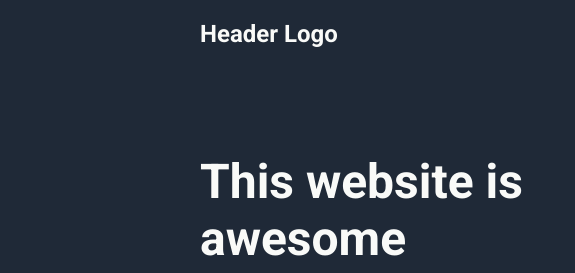
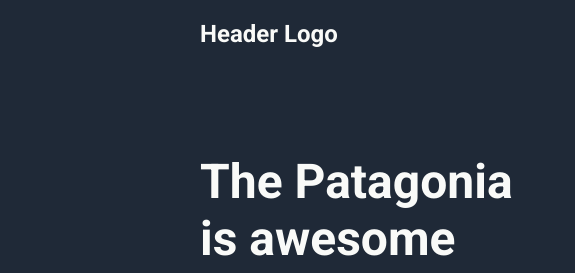
Before and after one commit to Gepoverlow/landing_page, a plain HTML site: page index.html in a window 1280 px wide. Shown: the top 273 px of the page, 0-575 px from the left. Drawn offline with Linux system fonts and the light colour scheme.

Commit message:
changed title to subject of webpage: Patagonia

```diff
--- a/index.html
+++ b/index.html
@@ -23,7 +23,7 @@
                 </div>
                 <div class="container-header-bottom">
                     <div class="container-header-title">
-                        <h1 class="header-title">This website is awesome</h1>
+                        <h1 class="header-title">The Patagonia is awesome</h1>
                         <p class="header-description">This website has some subtext that goes under the main title. It`s a smaller font and the color is lower contrast</p>
                         <div class="header-btn">Sign Up</div>
                     </div>
```
